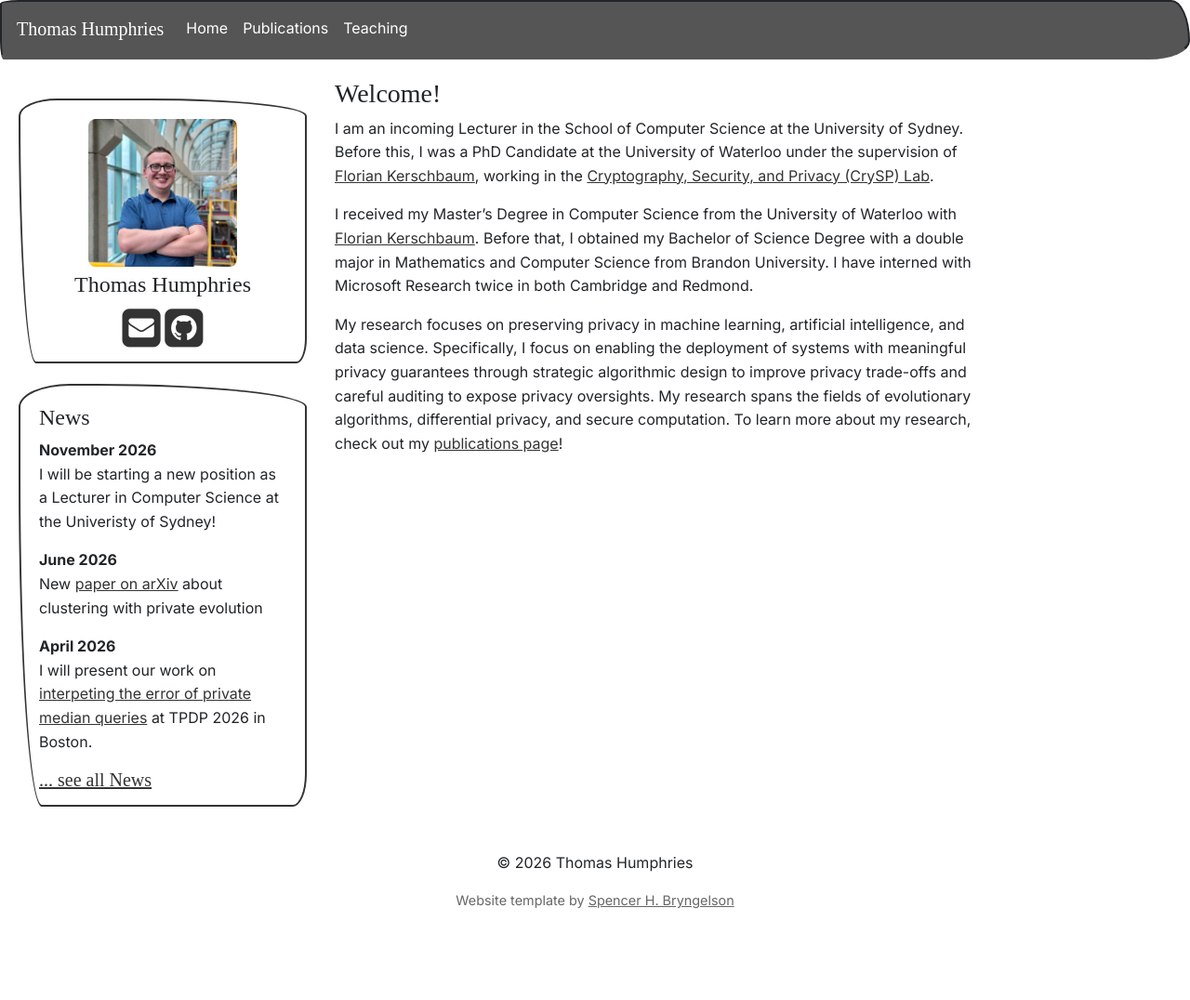
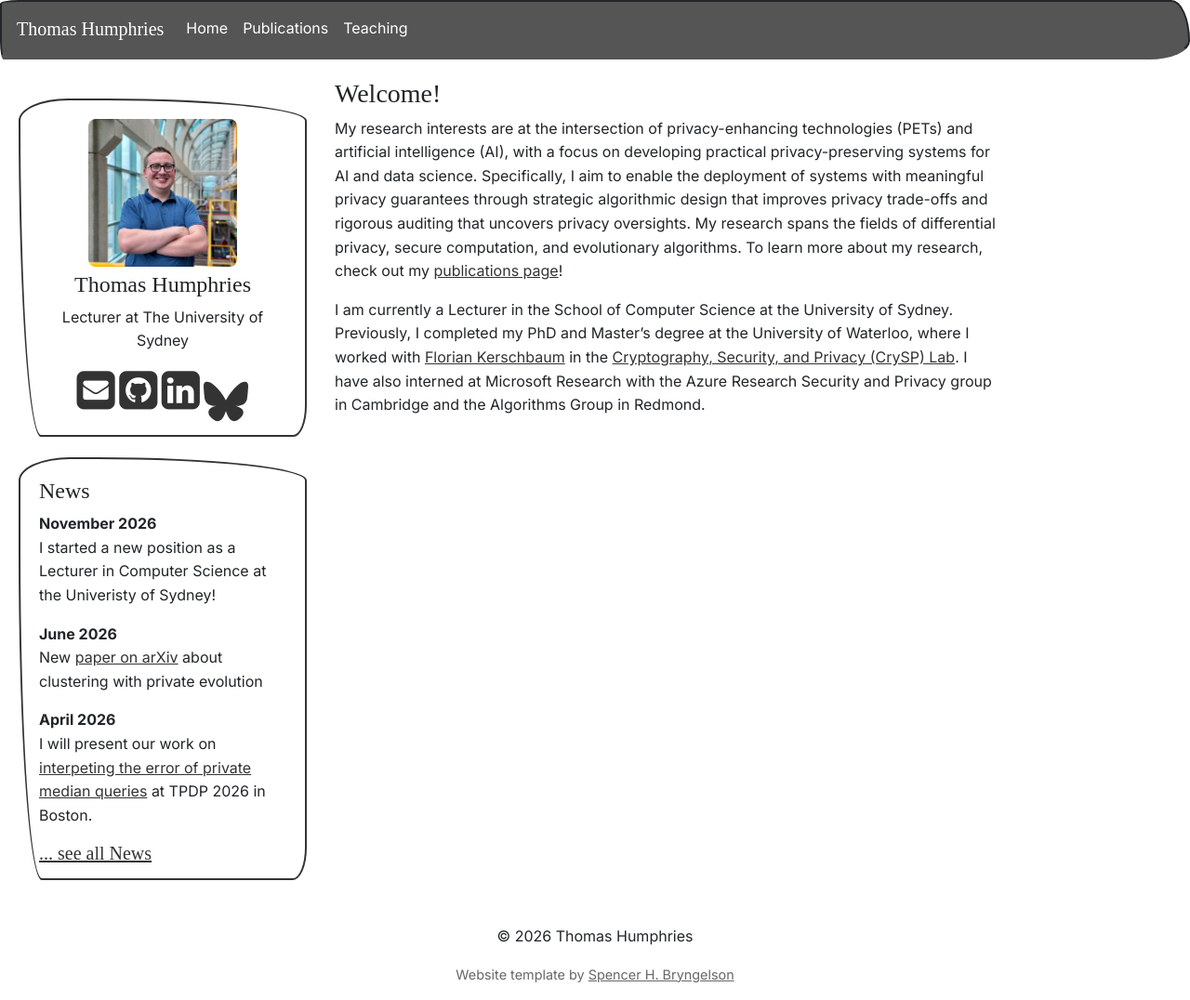
Before and after one commit to t3humphries/t3humphries.github.io, a Jekyll site: the page built from _pages/home.md, in a window 1280 px wide and 1076 px high. Shown: the whole window at 93% size. Built offline with Jekyll 4.4.1, drawn with Linux system fonts in a browser that asks for light colours; nearby versions of some CDN libraries; some web fonts are replaced; a style sheet for code colours, icons or effects is not loaded.

Commit message:
updating to sydney

```diff
--- a/_data/news.yml
+++ b/_data/news.yml
@@ -1,5 +1,5 @@
 - date: November 2026
-  headline: "I will be starting a new position as a Lecturer in Computer Science at the Univeristy of Sydney!"
+  headline: "I started a new position as a Lecturer in Computer Science at the Univeristy of Sydney!"
 
 - date: June 2026
   headline: "New [paper on arXiv](https://arxiv.org/abs/2606.00342) about clustering with private evolution"
--- a/_includes/sidebar.html
+++ b/_includes/sidebar.html
@@ -4,12 +4,15 @@
    <center>
    <img src="{{site.url}}{{site.baseurl}}/images/{{ member.photo }}" width="60%" style="block:inline; margin-left:auto; margin-right:auto; margin-bottom:5px;"/>
    <h4>{{ member.name }}</h4>
+  {% if member.info %}<p>{{ member.info }}</p>{% endif %}
    <div style="margin-bottom:5px">
    {% if member.email %}<a href="mailto:{{ member.email }}" target="_blank"><i class="fa fa-envelope-square fa-3x"></i></a> {% endif %}
    {% if member.cv %} <a href="{{ site.url }}{{ site.baseurl }}/{{ member.cv }}" target="_blank"><i class="ai ai-cv-square ai-3x"></i></a> {% endif %}
    {% if member.scholar %} <a href="{{ member.scholar }}" target="_blank"><i class="ai ai-google-scholar-square ai-3x"></i></a> {% endif %}
    {% if member.github %} <a href="{{ member.github }}" target="_blank"><i class="fa fa-github-square fa-3x"></i></a> {% endif %}
+  {% if member.linkedin %} <a href="{{ member.linkedin }}" target="_blank" rel="noopener noreferrer" aria-label="LinkedIn"><i class="fa fa-linkedin-square fa-3x"></i></a> {% endif %}
    {% if member.researchgate %} <a href="{{ member.researchgate }}" target="_blank"><i class="ai ai-researchgate-square ai-3x"></i></a> {% endif %}
+  {% if member.bluesky %} <a href="{{ member.bluesky }}" target="_blank" rel="noopener noreferrer" aria-label="Bluesky" title="Bluesky"><svg aria-hidden="true" focusable="false" viewBox="0 0 24 24" width="3em" height="3em" fill="currentColor" xmlns="http://www.w3.org/2000/svg"><path d="M5.202 2.857C7.954 4.922 10.913 9.11 12 11.358c1.087-2.247 4.046-6.436 6.798-8.501C20.783 1.366 24 .213 24 3.883c0 .732-.42 6.156-.667 7.037-.856 3.061-3.978 3.842-6.755 3.37 4.854.826 6.089 3.562 3.422 6.299-5.065 5.196-7.28-1.304-7.847-2.97-.104-.305-.152-.448-.153-.327 0-.121-.05.022-.153.327-.568 1.666-2.782 8.166-7.847 2.97-2.667-2.737-1.432-5.473 3.422-6.3-2.777.473-5.899-.308-6.755-3.369C.42 10.04 0 4.615 0 3.883c0-3.67 3.217-2.517 5.202-1.026"/></svg></a> {% endif %}
   </div>
   </center>
 </div>
--- a/_pages/home.md
+++ b/_pages/home.md
@@ -6,14 +6,14 @@ permalink: /
 ---
 
 ### Welcome!
-I am an incoming Lecturer in the School of Computer Science at the University of Sydney. Before this, I was a PhD Candidate at the University of Waterloo under the supervision of [Florian Kerschbaum](https://cs.uwaterloo.ca/~fkerschb), working in the [Cryptography, Security, and Privacy (CrySP) Lab](https://crysp.uwaterloo.ca).
+My research interests are at the intersection of privacy-enhancing technologies (PETs) and artificial intelligence (AI), with a focus on developing practical privacy-preserving systems for AI and data science.
+Specifically, I aim to enable the deployment of systems with meaningful privacy guarantees through strategic algorithmic design that improves privacy trade-offs and rigorous auditing that uncovers privacy oversights.
+My research spans the fields of differential privacy, secure computation, and evolutionary algorithms.
+To learn more about my research, check out my [publications page](/publications)!
 
-I received my Master's Degree in Computer Science from the University of Waterloo with [Florian Kerschbaum](https://cs.uwaterloo.ca/~fkerschb). Before that, I obtained my Bachelor of Science Degree with a double major in Mathematics and Computer Science from Brandon University. I have interned with Microsoft Research twice in both Cambridge and Redmond.
+I am currently a Lecturer in the School of Computer Science at the University of Sydney. Previously, I completed my PhD and Master's degree at the University of Waterloo, where I worked with [Florian Kerschbaum](https://cs.uwaterloo.ca/~fkerschb) in the [Cryptography, Security, and Privacy (CrySP) Lab](https://crysp.uwaterloo.ca). I have also interned at Microsoft Research with the Azure Research Security and Privacy group in Cambridge and the Algorithms Group in Redmond.
 
-My research focuses on preserving privacy in machine learning, artificial intelligence, and data science.
-Specifically, I focus on enabling the deployment of systems with meaningful privacy guarantees through strategic algorithmic design to improve privacy trade-offs and careful auditing to expose privacy oversights.
-My research spans the fields of evolutionary algorithms, differential privacy, and secure computation.
-To learn more about my research, check out my [publications page](/publications)!
+
 
 
 <!-- <div class="container">
```
Also changed, not shown: _data/pi.yml (+5 -3 lines), _pages/about.md (+2 -0 lines).
